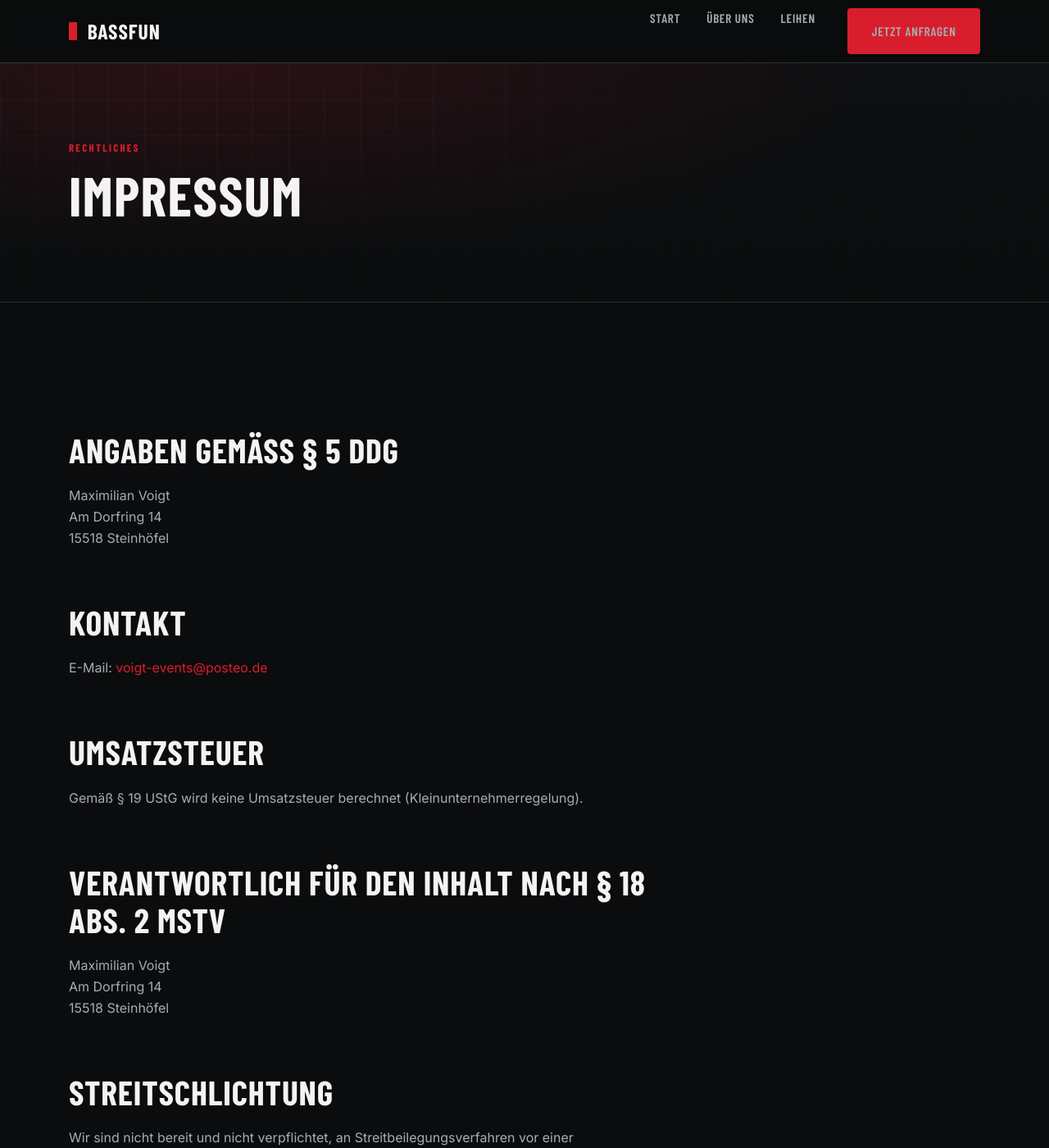
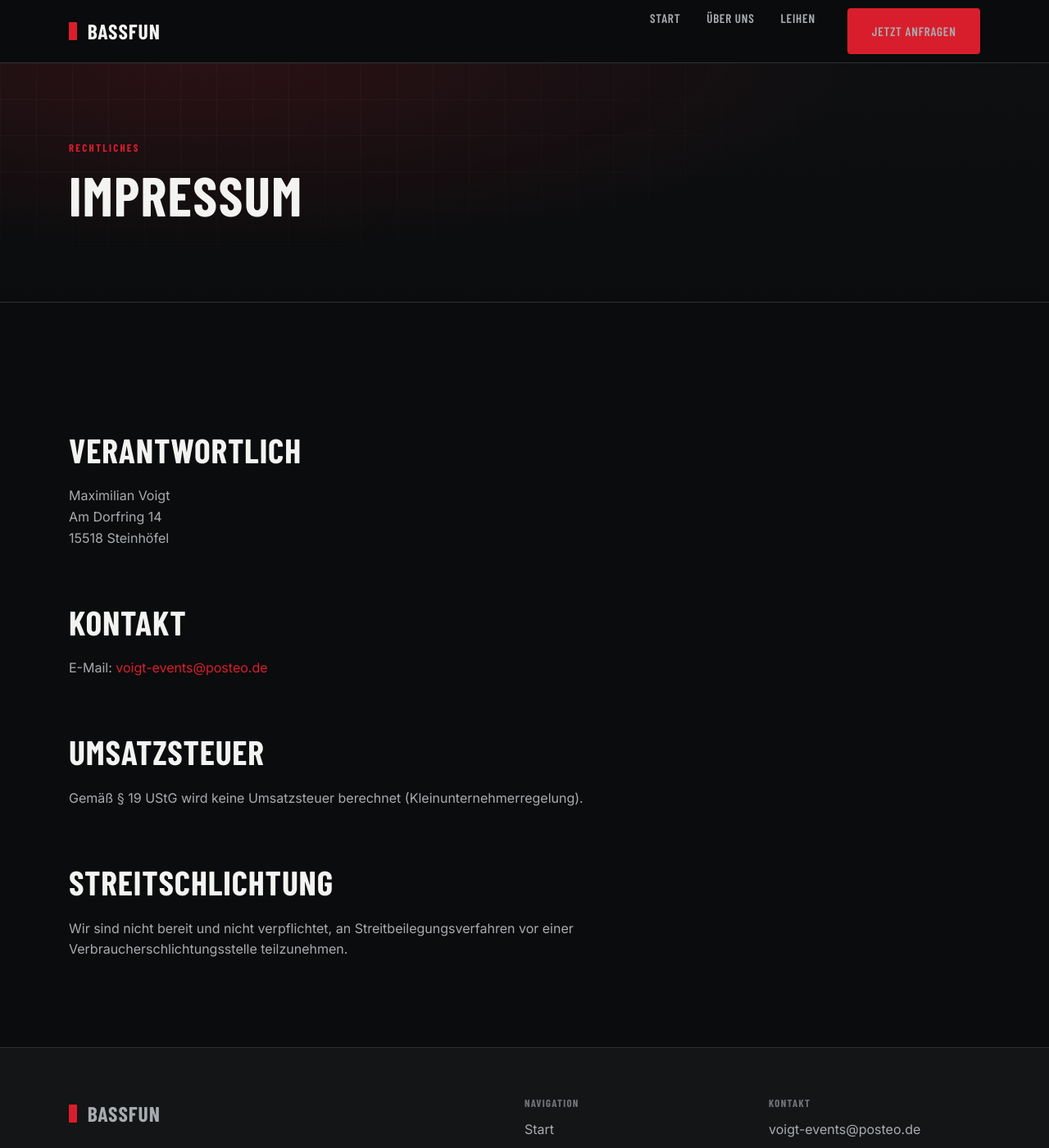
Before and after one commit to maximusvo/bassfun, a Jekyll site: the page built from impressum.markdown, in a window 1280 px wide and 1400 px high. Shown: the whole window at 82% size. Built offline with Jekyll 4.4.1, drawn with Linux system fonts in a browser that asks for light colours.

Commit message:
changed impressum

```diff
--- a/impressum.markdown
+++ b/impressum.markdown
@@ -4,10 +4,10 @@ title: Impressum
 permalink: /impressum/
 eyebrow: Rechtliches
 description: >-
-  Impressum von Bassfun gemäß § 5 DDG.
+  Impressum von Bassfun
 ---
 
-## Angaben gemäß § 5 DDG
+## Verantwortlich
 
 Maximilian Voigt<br>
 Am Dorfring 14<br>
@@ -21,12 +21,6 @@ E-Mail: {% include email-link.html %}
 
 Gemäß § 19 UStG wird keine Umsatzsteuer berechnet (Kleinunternehmerregelung).
 
-## Verantwortlich für den Inhalt nach § 18 Abs. 2 MStV
-
-Maximilian Voigt<br>
-Am Dorfring 14<br>
-15518 Steinhöfel
-
 ## Streitschlichtung
 
 Wir sind nicht bereit und nicht verpflichtet, an Streitbeilegungsverfahren vor einer Verbraucherschlichtungsstelle teilzunehmen.
```
